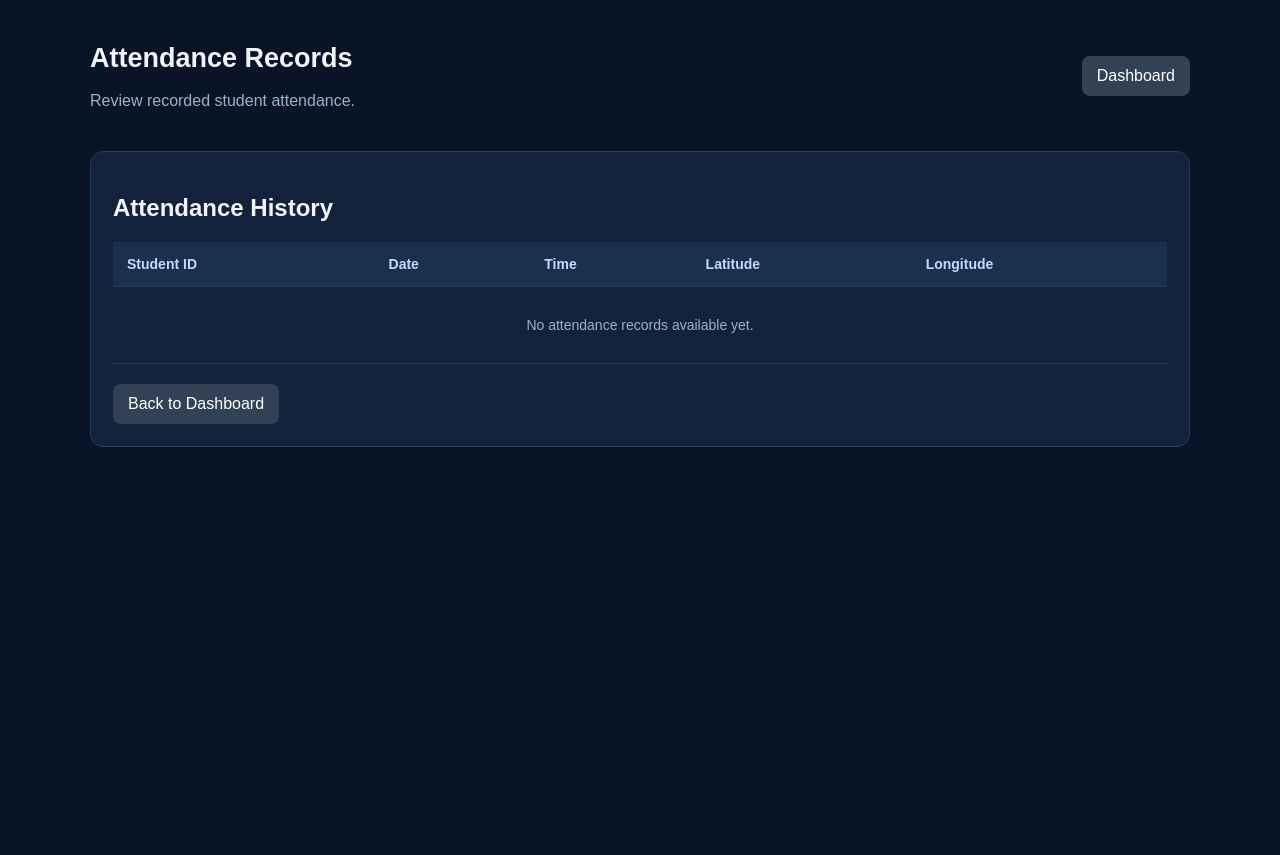
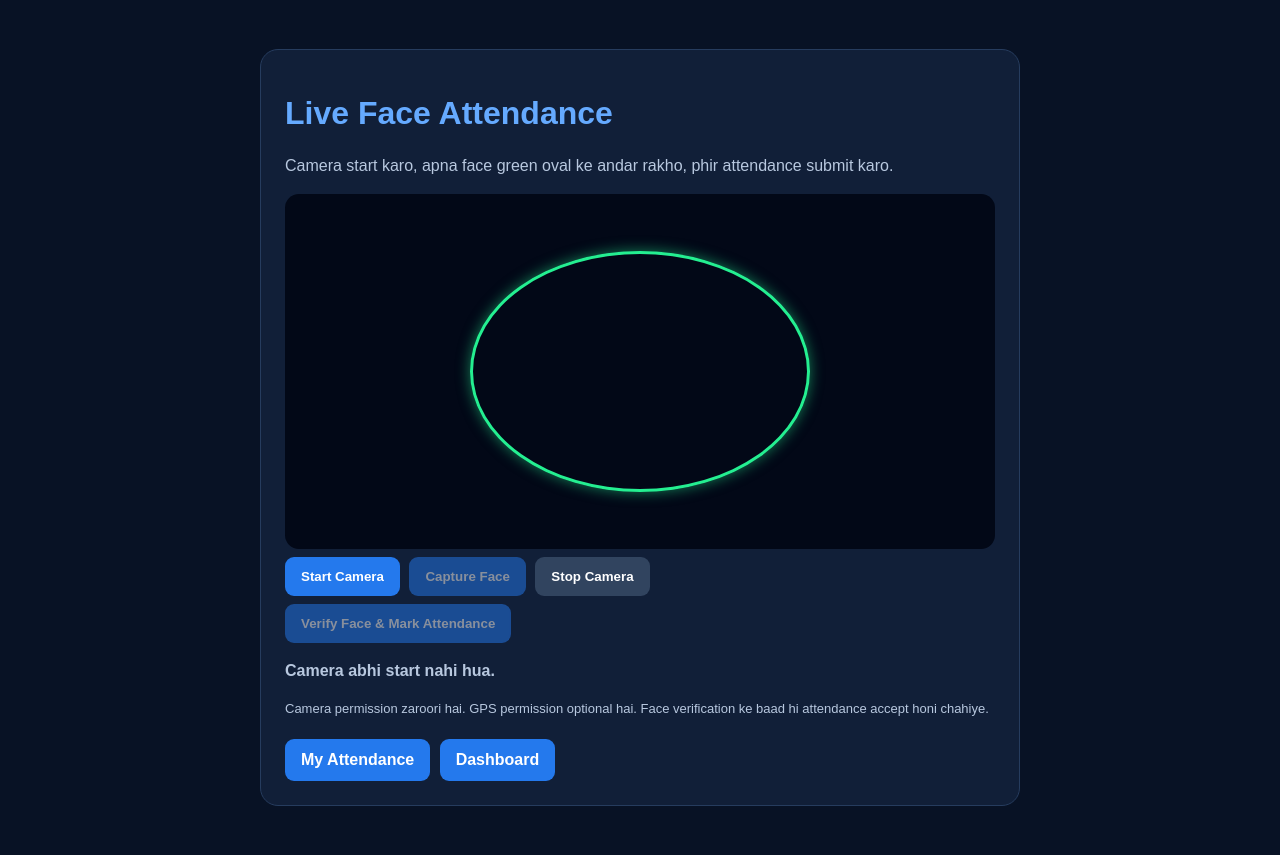
Before and after one commit to tiwarishivansh265-cloud/Face-Recognition-Attendance-System, a Flask app: page /attendance-records in a window 1280 px wide. Before the commit the page ends 447 px from the top, so only its background shows below. Run offline with Flask 3, Linux system fonts and the light colour scheme; the visitor is signed in with stand-in values (Sample User, id 1); data that the repository does not hold is empty.

Commit message:
Update attendance.html

```diff
--- a/templates/attendance.html
+++ b/templates/attendance.html
@@ -1,181 +1,174 @@
-
 
 <!DOCTYPE html>
 <html lang="en">
 <head>
     <meta charset="UTF-8">
     <meta name="viewport" content="width=device-width, initial-scale=1.0">
-    <title>FRAMS | Attendance Records</title>
-
+    <title>Live Attendance | FRAMS</title>
     <style>
-        * {
-            box-sizing: border-box;
+        * { box-sizing: border-box; }
+        body {
+            margin: 0;
+            padding: 24px;
+            background: #081225;
+            color: #eaf2ff;
             font-family: Arial, sans-serif;
         }
-
-        body {
-            margin: 0;
-            padding: 25px;
-            background: #091426;
-            color: #f1f5f9;
+        .container {
+            max-width: 760px;
+            margin: 25px auto;
+            padding: 24px;
+            background: #111f38;
+            border: 1px solid #263c5e;
+            border-radius: 18px;
         }
-
-        .container {
-            max-width: 1100px;
-            margin: auto;
+        h1 { color: #65aaff; }
+        p { color: #b8c8df; line-height: 1.5; }
+        .camera {
+            position: relative;
+            width: 100%;
+            overflow: hidden;
+            background: #020817;
+            border-radius: 14px;
         }
-
-        .header {
-            display: flex;
-            justify-content: space-between;
-            align-items: center;
-            flex-wrap: wrap;
-            gap: 15px;
-            margin-bottom: 25px;
+        video, canvas {
+            display: block;
+            width: 100%;
         }
-
-        h1 {
-            font-size: 27px;
+        canvas { display: none; }
+        .guide {
+            position: absolute;
+            width: 48%;
+            height: 68%;
+            left: 26%;
+            top: 16%;
+            border: 3px solid #24ef91;
+            border-radius: 50%;
+            box-shadow: 0 0 14px #24ef9180;
+            pointer-events: none;
         }
-
-        p {
-            color: #9fb0c9;
-            margin-top: 9px;
+        button, a {
+            display: inline-block;
+            margin: 8px 5px 0 0;
+            padding: 12px 16px;
+            border: 0;
+            border-radius: 9px;
+            background: #2479ed;
+            color: white;
+            font-weight: bold;
+            text-decoration: none;
+            cursor: pointer;
         }
-
-        .card {
-            background: #12223b;
-            border: 1px solid #293d5a;
-            border-radius: 13px;
-            padding: 22px;
-        }
-
-        .table-wrap {
-            width: 100%;
-            overflow-x: auto;
-            margin-top: 20px;
-        }
-
-        table {
-            width: 100%;
-            border-collapse: collapse;
-            min-width: 650px;
-        }
-
-        th, td {
-            padding: 14px;
-            border-bottom: 1px solid #293d5a;
-            text-align: left;
-            font-size: 14px;
-        }
-
-        th {
-            background: #1a304e;
-            color: #bfdbfe;
-        }
-
-        td {
-            color: #e2e8f0;
-        }
-
-        .empty {
-            text-align: center;
-            padding: 30px;
-            color: #9fb0c9;
-        }
-
-        .btn {
-            display: inline-block;
-            padding: 11px 15px;
-            background: #2563eb;
-            color: white;
-            text-decoration: none;
-            border-radius: 8px;
-        }
-
-        .back {
-            background: #334155;
-        }
-
-        .actions {
-            display: flex;
-            gap: 10px;
-            flex-wrap: wrap;
-            margin-top: 20px;
-        }
-
-        @media (max-width: 500px) {
-            body {
-                padding: 15px;
-            }
-
-            .card {
-                padding: 14px;
-            }
-        }
+        button:disabled { opacity: .5; cursor: not-allowed; }
+        .secondary { background: #31445f; }
+        #status { margin-top: 16px; font-weight: bold; }
+        .note { font-size: 13px; }
     </style>
 </head>
+<body>
+<div class="container">
+    <h1>Live Face Attendance</h1>
+    <p>Camera start karo, apna face green oval ke andar rakho, phir attendance submit karo.</p>
 
-<body>
-    <main class="container">
-        <header class="header">
-            <div>
-                <h1>Attendance Records</h1>
-                <p>Review recorded student attendance.</p>
-            </div>
+    <div class="camera">
+        <video id="camera" autoplay playsinline></video>
+        <div class="guide"></div>
+        <canvas id="snapshot"></canvas>
+    </div>
 
-            <a class="btn back"
-               href="{{ url_for('admin_dashboard') }}">
-                Dashboard
-            </a>
-        </header>
+    <button id="startBtn" type="button">Start Camera</button>
+    <button id="captureBtn" type="button" disabled>Capture Face</button>
+    <button id="stopBtn" class="secondary" type="button">Stop Camera</button>
 
-        <section class="card">
-            <h2>Attendance History</h2>
+    <form id="attendanceForm" method="POST"
+          action="{{ url_for('mark_attendance') }}">
+        <input type="hidden" name="face_photo" id="facePhoto">
+        <input type="hidden" name="latitude" id="latitude">
+        <input type="hidden" name="longitude" id="longitude">
+        <button id="submitBtn" type="submit" disabled>
+            Verify Face & Mark Attendance
+        </button>
+    </form>
 
-            <div class="table-wrap">
-                <table>
-                    <thead>
-                        <tr>
-                            <th>Student ID</th>
-                            <th>Date</th>
-                            <th>Time</th>
-                            <th>Latitude</th>
-                            <th>Longitude</th>
-                        </tr>
-                    </thead>
+    <p id="status">Camera abhi start nahi hua.</p>
+    <p class="note">
+        Camera permission zaroori hai. GPS permission optional hai.
+        Face verification ke baad hi attendance accept honi chahiye.
+    </p>
 
-                    <tbody>
-                        {% for record in records %}
-                        <tr>
-                            <td>{{ record["student_id"] }}</td>
-                            <td>{{ record["attendance_date"] }}</td>
-                            <td>{{ record["attendance_time"] }}</td>
-                            <td>
-                                {{ record["latitude"] if record["latitude"] is not none else "N/A" }}
-                            </td>
-                            <td>
-                                {{ record["longitude"] if record["longitude"] is not none else "N/A" }}
-                            </td>
-                        </tr>
-                        {% else %}
-                        <tr>
-                            <td colspan="5" class="empty">
-                                No attendance records available yet.
-                            </td>
-                        </tr>
-                        {% endfor %}
-                    </tbody>
-                </table>
-            </div>
+    <a href="{{ url_for('my_attendance') }}">My Attendance</a>
+    <a href="{{ url_for('student_dashboard') }}">Dashboard</a>
+</div>
 
-            <div class="actions">
-                <a class="btn back"
-                   href="{{ url_for('admin_dashboard') }}">
-                    Back to Dashboard
-                </a>
-            </div>
-        </section>
-    </main>
+<script>
+const video = document.getElementById("camera");
+const canvas = document.getElementById("snapshot");
+const startBtn = document.getElementById("startBtn");
+const captureBtn = document.getElementById("captureBtn");
+const stopBtn = document.getElementById("stopBtn");
+const submitBtn = document.getElementById("submitBtn");
+const facePhoto = document.getElementById("facePhoto");
+const statusText = document.getElementById("status");
+let stream = null;
+
+startBtn.addEventListener("click", async () => {
+    try {
+        stream = await navigator.mediaDevices.getUserMedia({
+            video: { facingMode: "user" },
+            audio: false
+        });
+        video.srcObject = stream;
+        captureBtn.disabled = false;
+        statusText.textContent = "Camera chalu hai. Green oval ke andar face rakho.";
+    } catch (error) {
+        statusText.textContent =
+            "Camera nahi khul paya. Browser permission aur HTTPS check karo.";
+    }
+});
+
+captureBtn.addEventListener("click", () => {
+    if (!stream || !video.videoWidth) {
+        statusText.textContent = "Pehle camera start karo.";
+        return;
+    }
+
+    canvas.width = video.videoWidth;
+    canvas.height = video.videoHeight;
+    canvas.getContext("2d").drawImage(
+        video, 0, 0, canvas.width, canvas.height
+    );
+
+    facePhoto.value = canvas.toDataURL("image/jpeg", 0.9);
+    submitBtn.disabled = false;
+    statusText.textContent =
+        "Photo capture ho gayi. Ab Verify Face & Mark Attendance dabao.";
+});
+
+stopBtn.addEventListener("click", () => {
+    if (stream) {
+        stream.getTracks().forEach(track => track.stop());
+        stream = null;
+    }
+    video.srcObject = null;
+    captureBtn.disabled = true;
+    statusText.textContent = "Camera band hai.";
+});
+
+if (navigator.geolocation) {
+    navigator.geolocation.getCurrentPosition(
+        position => {
+            document.getElementById("latitude").value =
+                position.coords.latitude;
+            document.getElementById("longitude").value =
+                position.coords.longitude;
+        },
+        () => {
+            statusText.textContent =
+                "GPS location nahi mili. Attendance verification phir bhi try kar sakte ho.";
+        },
+        { enableHighAccuracy: true, timeout: 10000 }
+    );
+}
+</script>
 </body>
 </html>
```
